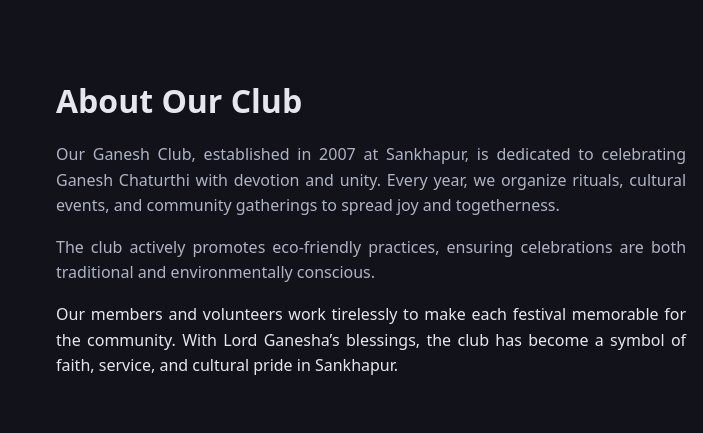
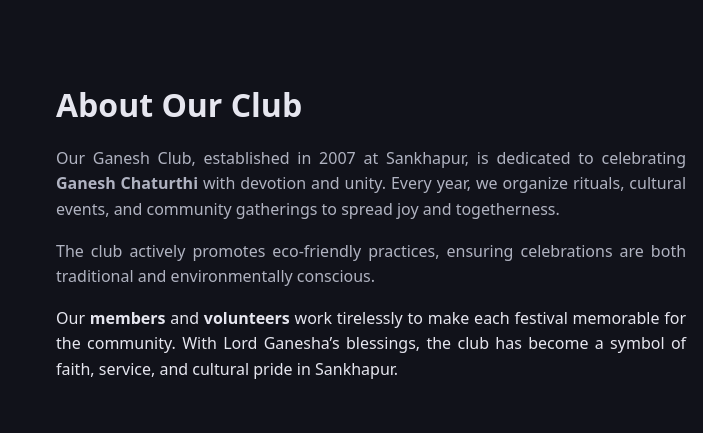
Before and after one commit to mbfcboyz/squad, a plain HTML site: page index.html in a window 1280 px wide. Shown: the part 1325-1758 px from the top of the page, 0-703 px from the left. Drawn offline with Linux system fonts and the light colour scheme.

Commit message:
Update index.html

```diff
--- a/index.html
+++ b/index.html
@@ -6,6 +6,7 @@
     <meta name="viewport" content="width=device-width, initial-scale=1" />
     <title>MBFC - Official</title>
     <link rel="stylesheet" href="./style.css">
+    <link rel="stylesheet" href="./fancy.css">
     <script src="./member.js" defer></script>
     <script src="./script.js" defer></script>
 </head>
@@ -74,8 +75,8 @@
         </video> -->
         <div class="content">
             <h1>Maa Basundhari Friends Club</h1>
-            <p class="muted">Since 2007 in Sankhapur, our Ganesh Club celebrates Ganesh Chaturthi with devotion,
-                eco-friendly spirit, culture, and community unity.</p>
+            <p class="muted">Since <span class="hash">2007</span> in Sankhapur, our <span class="underline-strong">Ganesh Club</span> celebrates Ganesh Chaturthi with <b>devotion,
+                eco-friendly spirit, culture, and community unity.</b></p>
             <div class="actions">
                 <a class="btn" href="#members">Browse Members</a>
                 <a class="btn" href="#about">About Us</a>
@@ -100,21 +101,22 @@
             <div class="about">
                 <div>
                     <h2>About Our Club</h2>
-                    <p class="muted">Our Ganesh Club, established in 2007 at Sankhapur, is dedicated to celebrating
-                        Ganesh Chaturthi with devotion and unity.
-                        Every year, we organize rituals, cultural events, and community gatherings to spread joy and
+                    <p class="muted">Our Ganesh Club, established in <span class="hash">2007</span> at <span class="inverse">Sankhapur</span>, is dedicated to celebrating
+                        <b>Ganesh Chaturthi</b> with devotion and unity.
+                        Every year, we organize <span class="underline">rituals, cultural events, and community gatherings</span> to spread joy and
                         togetherness.
 
                     </p>
-                    <p class="muted">The club actively promotes eco-friendly practices, ensuring celebrations are both
-                        traditional
-                        and environmentally conscious.</p>
-                    <p>Our members and volunteers work tirelessly to make each festival memorable for the community.
-                        With Lord Ganesha’s blessings, the club has become a symbol of faith, service, and cultural
-                        pride in Sankhapur.</p>
+                    <p class="muted">The club <span class="chip-good">actively</span> promotes eco-friendly practices, ensuring celebrations are both
+                        <span class="underline">traditional and environmentally conscious.</span></p>
+                    <p>Our <b>members</b> and <b>volunteers</b> work tirelessly to make each festival memorable for the community.
+                        With Lord Ganesha’s blessings, the club has become a symbol of <span class="underline-strong">faith, service, and cultural
+                        pride</span> in <span class="inverse">Sankhapur</span>.</p>
                 </div>
-                <img src="./images/group.jpg"
+                <div class="img-container">
+                    <img src="./images/group.jpg"
                     alt="Team MBFC" />
+                </div>
             </div>
         </section>
     </main>
```
